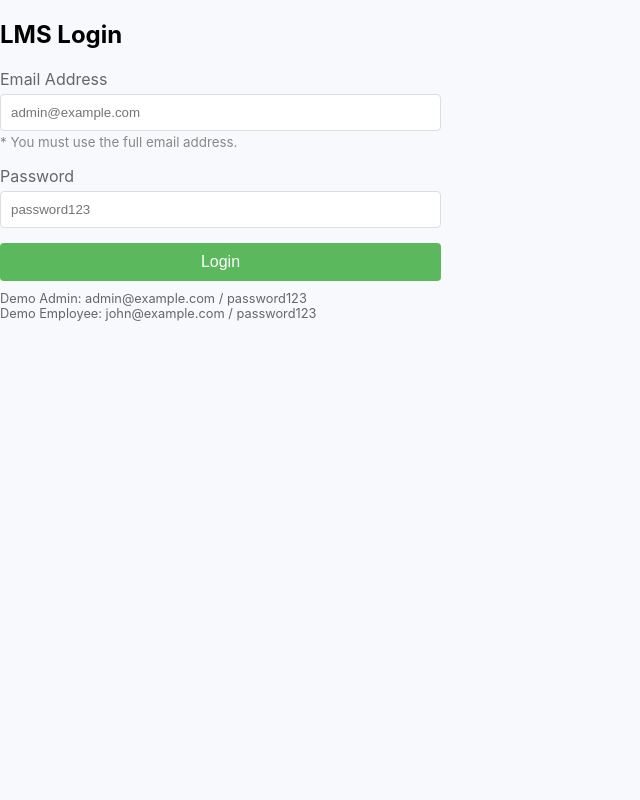
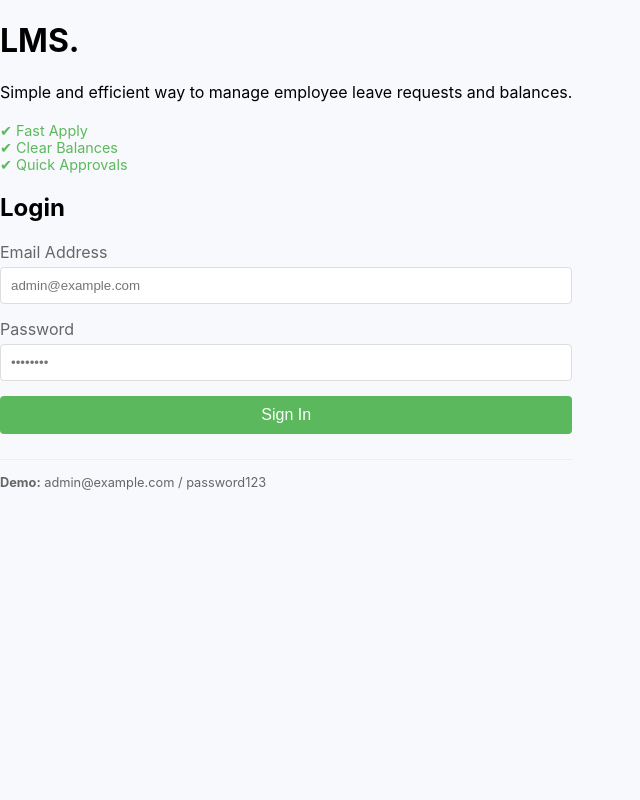
Before and after one commit to haaalery/leave-management-system, a PHP site: page /login.php in a window 1280 px wide. Shown: the whole page, without its empty margins (0-640 px from the left). Run offline with PHP 8.4, Linux system fonts and the light colour scheme.

Commit message:
UI: Redesign login page to a compact, centered two-column layout

```diff
--- a/login.php
+++ b/login.php
@@ -12,19 +12,14 @@ if (isset($_SESSION['user_id'])) {
 }
 
 if ($_SERVER['REQUEST_METHOD'] == 'POST') {
-    $email = trim($_POST['email']); // Added trim
+    $email = trim($_POST['email']);
     $password = $_POST['password'];
-
-    echo "<!-- DEBUG: Trying to login with Email: [$email] -->\n";
 
     $stmt = $pdo->prepare("SELECT * FROM users WHERE email = ?");
     $stmt->execute([$email]);
     $user = $stmt->fetch();
 
-    if ($user) {
-        echo "<!-- DEBUG: User found in DB. Comparing passwords... -->\n";
-        if (password_verify($password, $user['password'])) {
-            echo "<!-- DEBUG: Password Verify PASSED. -->\n";
+    if ($user && password_verify($password, $user['password'])) {
         $_SESSION['user_id'] = $user['id'];
         $_SESSION['name'] = $user['name'];
         $_SESSION['role'] = $user['role'];
@@ -36,12 +31,7 @@ if ($_SERVER['REQUEST_METHOD'] == 'POST') {
         }
         exit();
     } else {
-            echo "<!-- DEBUG: Password Verify FAILED. -->\n";
-            $error = "Invalid email or password. (Debug: Password mismatch)";
-        }
-    } else {
-        echo "<!-- DEBUG: User NOT found in DB for email [$email]. -->\n";
-        $error = "Invalid email or password. (Debug: User not found)";
+        $error = "Invalid email or password.";
     }
 }
 ?>
@@ -53,28 +43,42 @@ if ($_SERVER['REQUEST_METHOD'] == 'POST') {
     <title>Login - Leave Management System</title>
     <link rel="stylesheet" href="assets/style.css">
 </head>
-<body>
-    <div class="login-container">
-        <h2>LMS Login</h2>
+<body class="login-page-body">
+    <div class="login-card">
+        <!-- Left Side -->
+        <div class="login-card-left">
+            <h1>LMS.</h1>
+            <p>Simple and efficient way to manage employee leave requests and balances.</p>
+            <div style="margin-top: 20px; font-size: 0.9em; color: #5cb85c;">
+                ✔ Fast Apply <br>
+                ✔ Clear Balances <br>
+                ✔ Quick Approvals
+            </div>
+        </div>
+
+        <!-- Right Side -->
+        <div class="login-card-right">
+            <h2>Login</h2>
             <?php if (isset($error)): ?>
                 <p class="error"><?php echo $error; ?></p>
             <?php endif; ?>
+
             <form method="POST">
                 <div class="form-group">
                     <label>Email Address</label>
                     <input type="email" name="email" required placeholder="admin@example.com">
-                <small style="color: #888;">* You must use the full email address.</small>
                 </div>
                 <div class="form-group">
                     <label>Password</label>
-                <input type="password" name="password" required placeholder="password123">
+                    <input type="password" name="password" required placeholder="••••••••">
                 </div>
-            <button type="submit">Login</button>
+                <button type="submit">Sign In</button>
             </form>
-        <p style="margin-top: 10px; font-size: 0.8em; color: #666;">
-            Demo Admin: admin@example.com / password123<br>
-            Demo Employee: john@example.com / password123
-        </p>
+
+            <div style="margin-top: 25px; font-size: 0.8em; color: #666; border-top: 1px solid #eee; padding-top: 15px;">
+                <strong>Demo:</strong> admin@example.com / password123
+            </div>
+        </div>
     </div>
 </body>
 </html>
```
Lines whose indentation alone changed are shown as unchanged.
